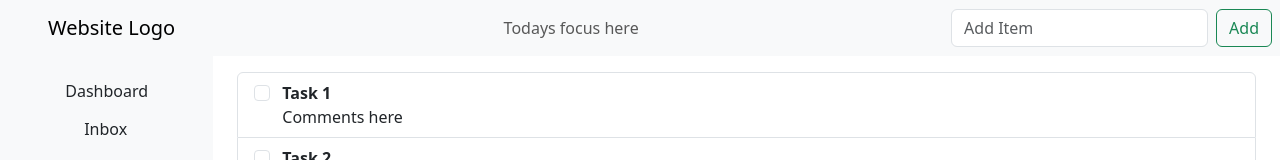
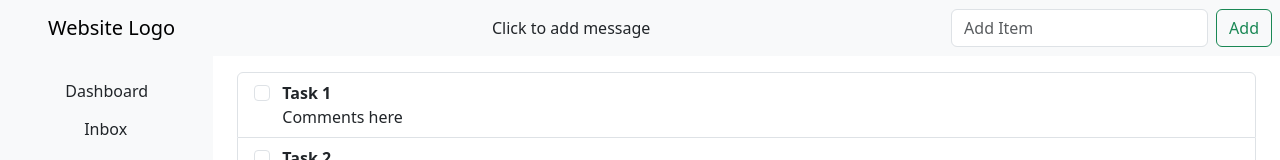
Before and after one commit to Kenref/gamified-todo-app, a React (Vite) app: page / in a window 1280 px wide. Shown: the top 160 px of the page. Built offline with nearby package versions, Linux system fonts and the light colour scheme.

Commit message:
added ability to set daily message in navbar

```diff
--- a/src/App.jsx
+++ b/src/App.jsx
@@ -5,7 +5,7 @@ import MainSection from "./sections/MainSection";
 import { v4 as uuidv4 } from "uuid";
 
 function App() {
-	const [navBarMessage, setNavBarMessage] = useState("Todays focus here");
+	const [navBarMessage, setNavBarMessage] = useState("Click to add message");
 
 	//store tasks in state which is mapped in AllTasks.jsx - any new tasks are automatically shown on screen
 	const [tasks, setTasks] = useState([
@@ -24,7 +24,12 @@ function App() {
 	return (
 		<div>
 			{/* Consider adding the navbar with ui elements to the bottom */}
-			<NavBar navBarMessage={navBarMessage} tasks={tasks} setTasks={setTasks} />
+			<NavBar
+				navBarMessage={navBarMessage}
+				setNavBarMessage={setNavBarMessage}
+				tasks={tasks}
+				setTasks={setTasks}
+			/>
 			<div className="container-fluid">
 				<div className="row">
 					<SideBar />
--- a/src/components/IndividualTodo.jsx
+++ b/src/components/IndividualTodo.jsx
@@ -29,3 +29,5 @@ IndividualTodo.propTypes = {
 // };
 
 export default IndividualTodo;
+
+//TODO delete item, edit item, add tags, other etc add date
--- /dev/null
+++ b/src/components/NavBarMessage.jsx
@@ -0,0 +1,37 @@
+import React, { useState } from "react";
+
+function NavBarMessage({ navBarMessage, setNavBarMessage }) {
+	const [isEditing, setIsEditing] = useState(false);
+	const [content, setContent] = useState(navBarMessage);
+
+	const handleContentChange = (e) => {
+		setContent(e.target.value);
+	};
+
+	const handleBlur = () => {
+		setIsEditing(false);
+		setNavBarMessage(content);
+	};
+	//TODO add when you click outside of the box it will enter and also when you press enter it will confirm new message.
+	//TODO it should also work when you don't change the message
+	if (isEditing) {
+		return (
+			<input
+				value={content}
+				onChange={handleContentChange}
+				onBlur={handleBlur}
+			/>
+		);
+	}
+	return (
+		<span
+			onClick={() => setIsEditing(true)}
+			//set max width for mobile
+			style={{ cursor: "pointer", whiteSpace: "normal" }}
+		>
+			{content}
+		</span>
+	);
+}
+
+export default NavBarMessage;
--- a/src/sections/AllTasks.jsx
+++ b/src/sections/AllTasks.jsx
@@ -8,6 +8,7 @@ function AllTasks({ tasks }) {
 				{tasks.map((task) => (
 					<IndividualTodo
 						key={task.id}
+						id={`todo-${task.id}`} // Unique id for each todo item
 						todoTitle={task.todoTitle}
 						todoComments={task.todoComments}
 					/>
--- a/src/sections/NavBar.jsx
+++ b/src/sections/NavBar.jsx
@@ -1,6 +1,7 @@
 import AddTaskBar from "../components/AddTaskBar";
+import NavBarMessage from "../components/NavBarMessage";
 
-function NavBar({ navBarMessage, tasks, setTasks }) {
+function NavBar({ navBarMessage, setNavBarMessage, tasks, setTasks }) {
 	return (
 		<>
 			<nav className="navbar sticky-top bg-body-tertiary pe-2 ps-5">
@@ -9,7 +10,10 @@ function NavBar({ navBarMessage, tasks, setTasks }) {
 				</a>
 				{/* TODO make it so that if the goal is > certain length it will do a ticker scroll effect */}
 				{/* Make it so that you can add todos to the goal section */}
-				<div className="navbar-text">{navBarMessage}</div>
+				<NavBarMessage
+					navBarMessage={navBarMessage}
+					setNavBarMessage={setNavBarMessage}
+				/>
 				<AddTaskBar tasks={tasks} setTasks={setTasks} />
 			</nav>
 		</>
```
